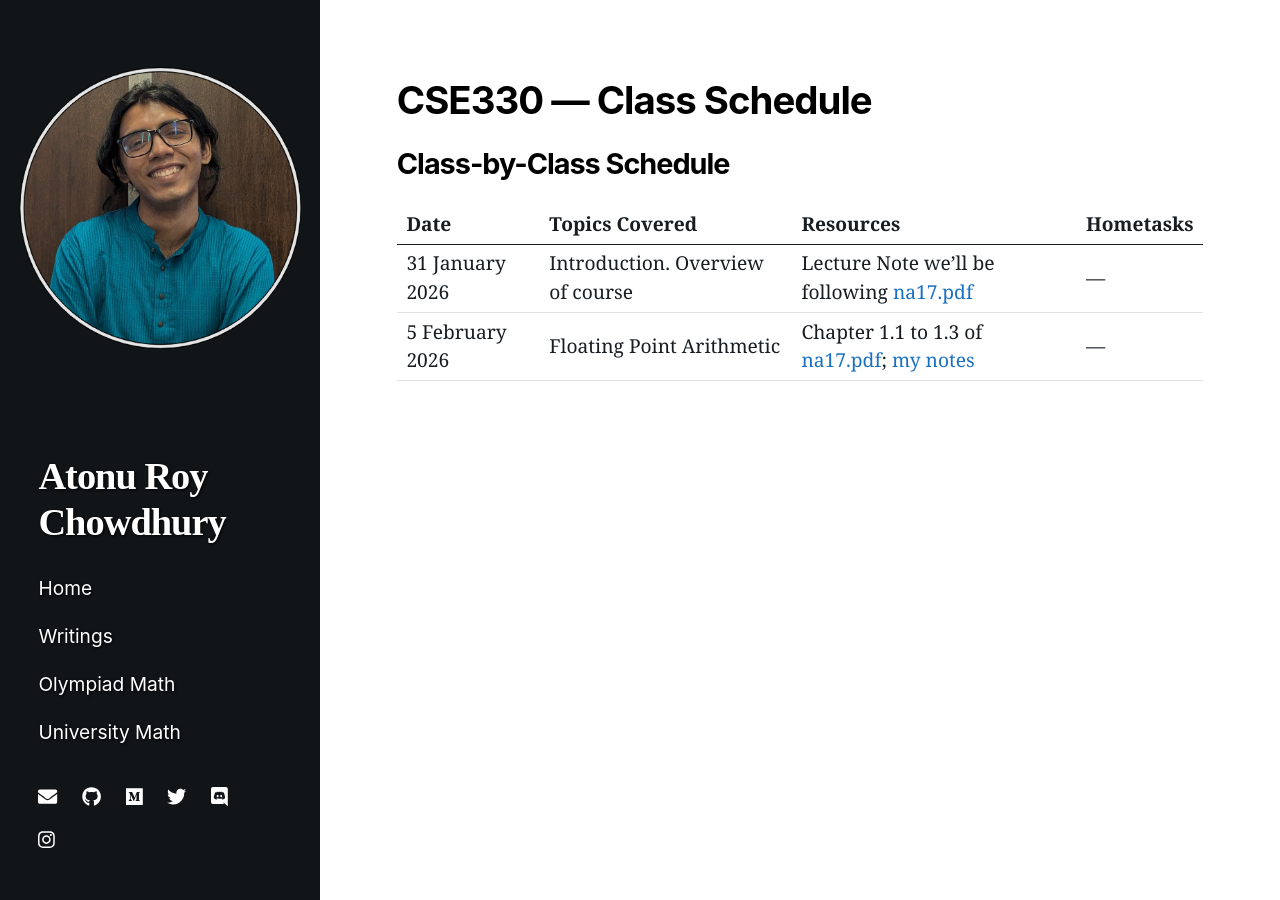
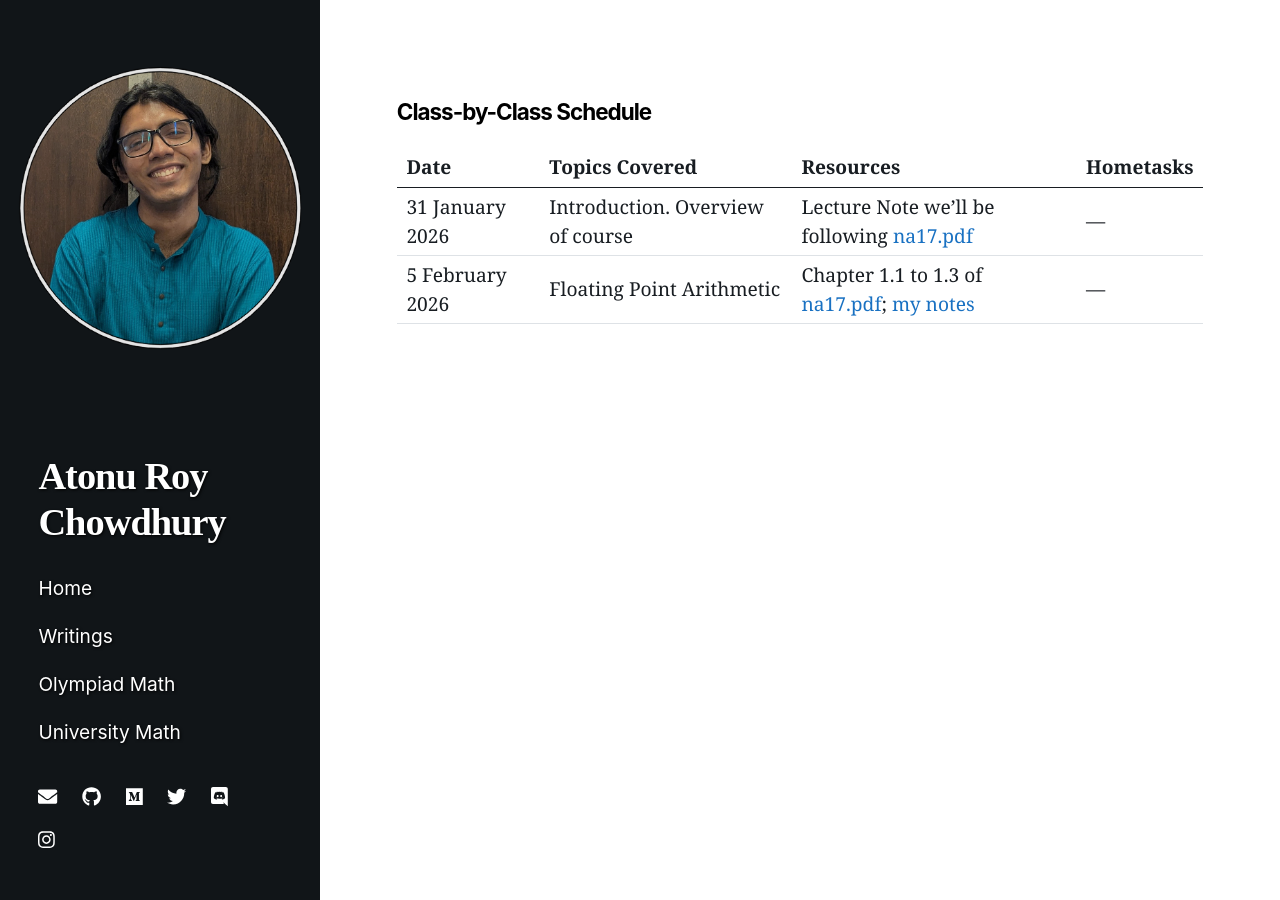
Before and after one commit to atonurc/atonurc.github.io, a Jekyll site: the page built from teaching/bracu/cse330/spring26/plan.markdown, in a window 1280 px wide. Built offline with Jekyll 4.4.1, drawn with Linux system fonts in a browser that asks for light colours; nearby versions of some CDN libraries.

Commit message:
.dkefbvjkw a

```diff
--- a/teaching/bracu/cse330/spring26/plan.markdown
+++ b/teaching/bracu/cse330/spring26/plan.markdown
@@ -1,13 +1,13 @@
 ---
 
 layout: page
-title: CSE330 — Class Schedule
+title: ""
 ---
 
 
 <!-- # CSE330 — Numerical Methods -->
 
-## Class-by-Class Schedule
+### Class-by-Class Schedule
 
 | Date             | Topics Covered                                              | Resources                                                                    | Hometasks                    |
 | ---------------- | ----------------------------------------------------------- | ---------------------------------------------------------------------- | ---------------------------- |
```
